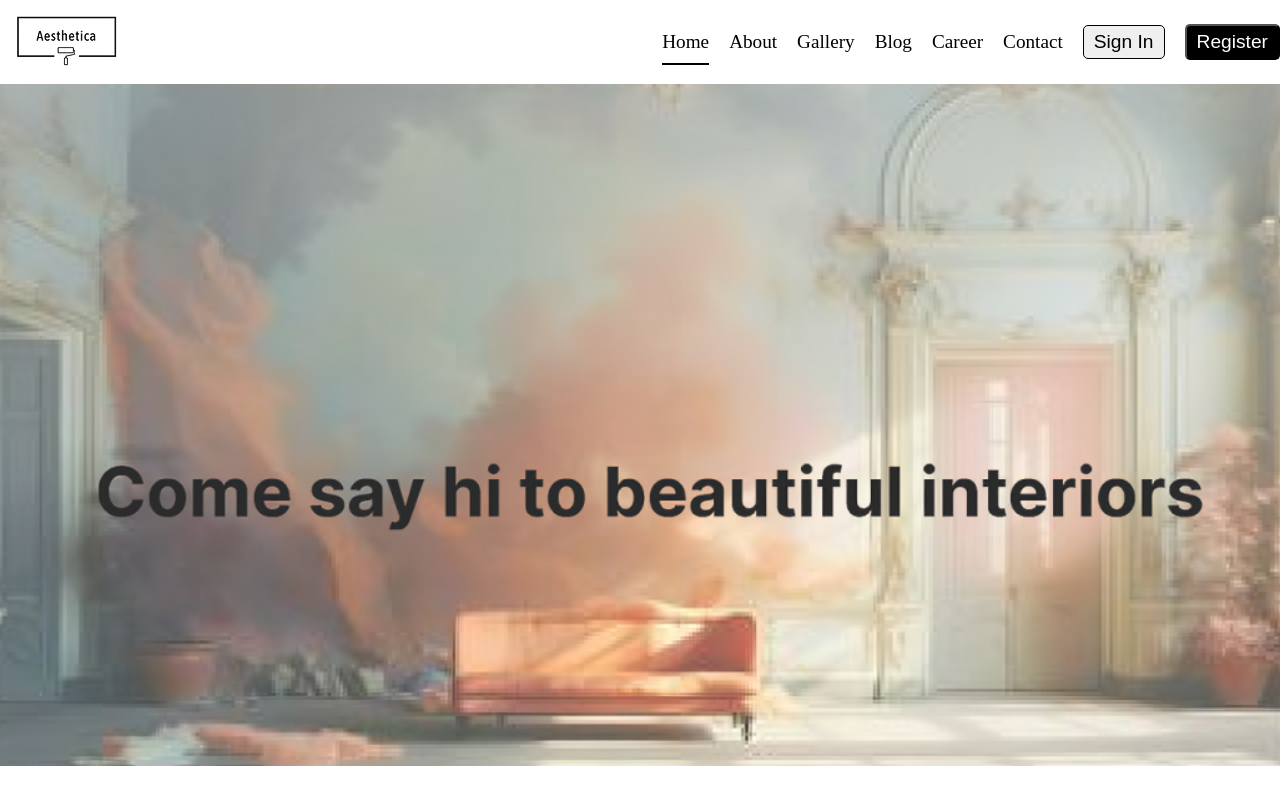
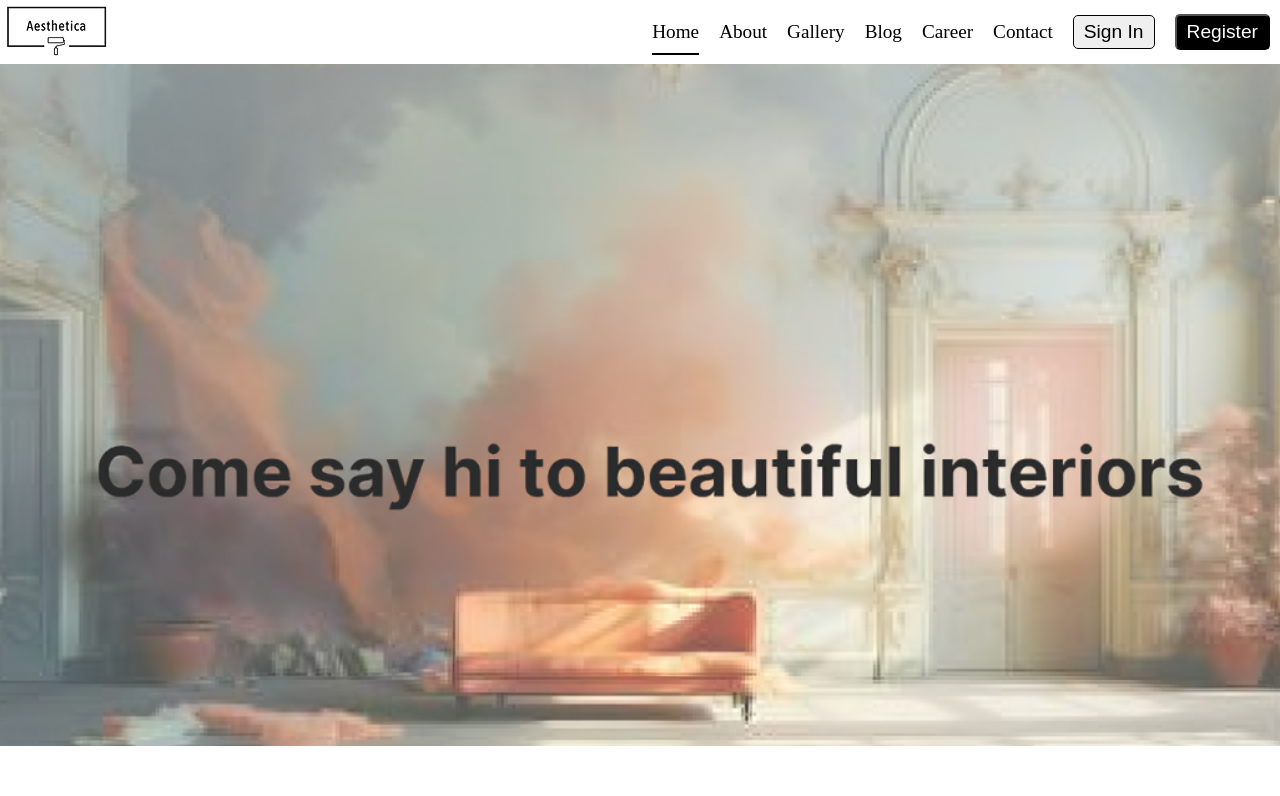
Before and after one commit to ShrutiChavda/Aesthetica, a React (Vite) app in the folder FRONTEND/: page / in a window 1280 px wide. Shown: the top 796 px of the page. Built offline with nearby package versions, Linux system fonts and the light colour scheme.

Commit message:
navbar changes

```diff
--- a/FRONTEND/src/assets/css/LandingPage.css
+++ b/FRONTEND/src/assets/css/LandingPage.css
@@ -1,13 +1,3 @@
-.navbar {
-  display: flex;
-  justify-content: space-between; /* Keep space between logo & links */
-  align-items: center;
-  padding: 10px;
-  background: white;
-  box-shadow: 0 2px 4px rgba(0, 0, 0, 0.1);
-  width: 100%;
-}
-
 /* Move the navigation links and buttons to the right */
 .nav-links {
   display: flex;
@@ -16,26 +6,12 @@
   width: 100%; /* Push content to the right */
 }
 
-/* Ensure list items are properly spaced */
-.navbar ul {
-  display: flex;
-  gap: 20px;
-  list-style: none;
-  margin: 0;
-  padding: 0;
-}
-
-/* Adjust sign-in and sign-up button spacing */
-.sn, .rg {
-  margin-left: 10px;
-}
-
 /* Navbar Styles */
 .navbar {
   display: flex;
   justify-content: flex-start;
   align-items: center;
-  padding: 10px;
+  padding: 0px;
   background: white;
   box-shadow: 0 2px 4px rgba(0, 0, 0, 0.1);
 }
@@ -225,6 +201,13 @@ body, html {
     color: rgb(47, 44, 44);
     border-bottom: 2px solid rgb(0, 0, 0);
     padding-bottom: 6px;
+  }
+  .nav-links{
+    display: flex;
+    align-items: center;
+    justify-content: space-evenly;
+    width: 100%;
+    flex-direction: column;
   }
 }
 
```
